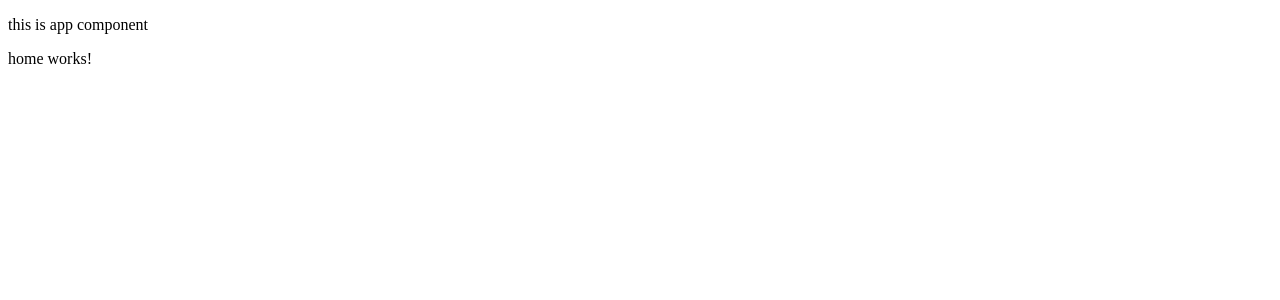
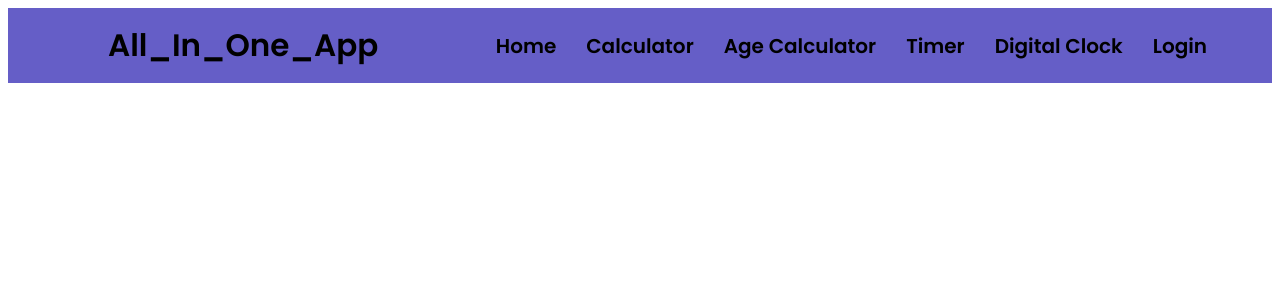
Before and after one commit to Dhananjay-M-Shinde/All_Your_Need_App, an Angular app: page / in a window 1280 px wide. Shown: the top 300 px of the page. Built offline with nearby package versions, Linux system fonts and the light colour scheme.

Commit message:
navbar added

```diff
--- a/src/app/app.component.css
+++ b/src/app/app.component.css
@@ -0,0 +1,3 @@
+body{
+    background-color: burlywood;
+}
--- a/src/app/app.component.html
+++ b/src/app/app.component.html
@@ -1,2 +1 @@
-<p>this is app component</p>
 <app-home></app-home>
--- a/src/app/home/home.component.css
+++ b/src/app/home/home.component.css
@@ -0,0 +1,54 @@
+@import url('https://fonts.googleapis.com/css?family=Poppins:400,500,600,700&display=swap');
+*{
+  margin: 0;
+  padding: 0;
+  box-sizing: border-box;
+  font-family: 'Poppins', sans-serif;
+}
+
+nav{
+  display: flex;
+  height: 75px;
+  width: 100%;
+  background: hsla(244, 94%, 34%, 0.642);
+  align-items: center;
+  justify-content: space-between;
+  padding: 0 50px 0 100px;
+  flex-wrap: wrap;
+}
+
+nav .logo{
+  font-size: 31px;
+  font-weight: 600;
+}
+
+nav ul{
+  list-style-type: none;
+  display: flex;
+  flex-direction: row;
+  flex-wrap: wrap;
+}
+
+nav ul li{
+  padding: 8px 15px;
+  font-size: 20px;
+  font-weight: 600;
+  border-radius: 10px;
+
+}
+
+nav ul li a{
+  text-decoration: none;
+  color: black;
+}
+
+nav ul li a:hover{
+  padding: 6px 10px;
+  border-radius: 5px;
+  background-color: beige;
+}
+
+#login:hover{
+  font-family: Verdana, Geneva, Tahoma, sans-serif;
+  background-color: cyan;
+}
--- a/src/app/home/home.component.html
+++ b/src/app/home/home.component.html
@@ -1 +1,13 @@
-<p>home works!</p>
+<nav>
+    <div class="logo">
+       All_In_One_App
+    </div>
+    <ul>
+       <li><a class="active" href="#">Home</a></li>
+       <li><a href="#">Calculator</a></li>
+       <li><a href="#">Age Calculator</a></li>
+       <li><a href="#">Timer</a></li>
+       <li><a href="#">Digital Clock</a></li>
+       <li><a href="#" id="login">Login</a></li>
+    </ul>
+ </nav>
```
